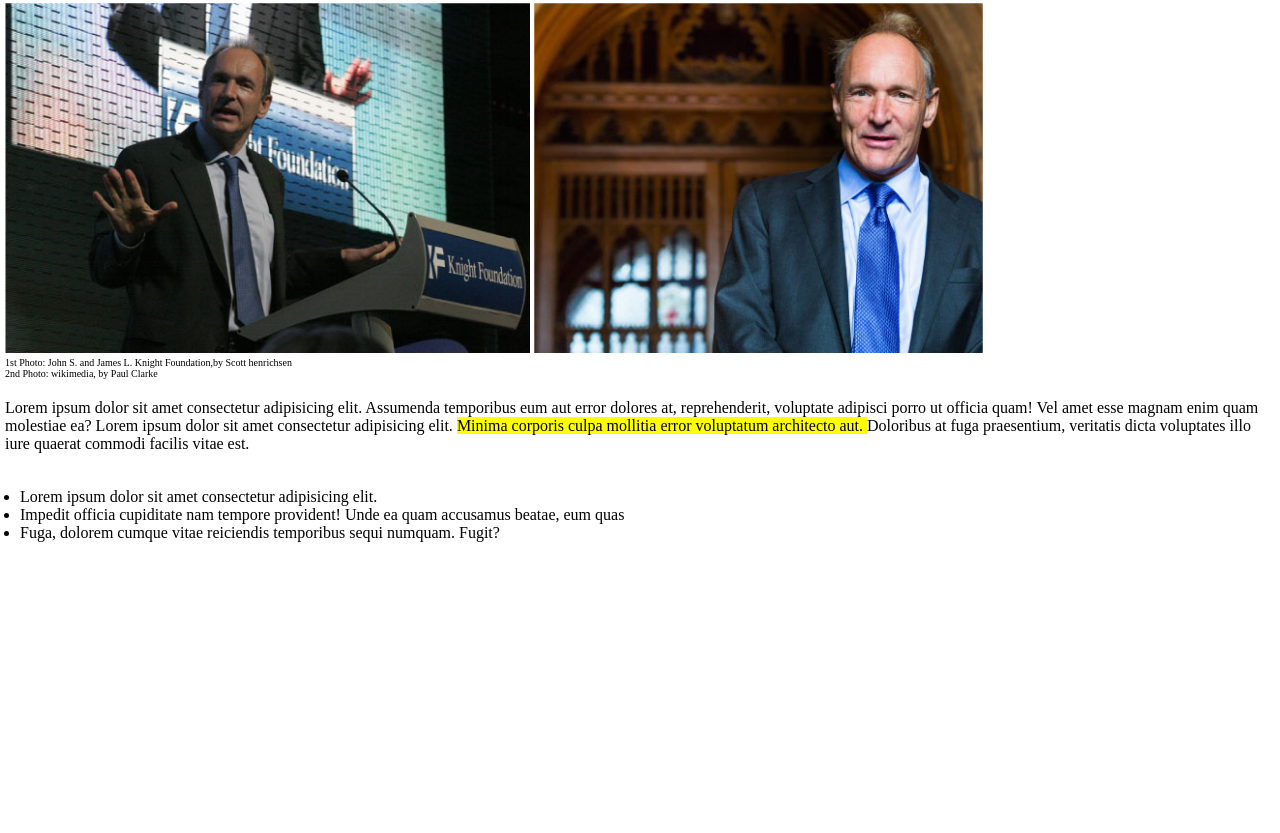
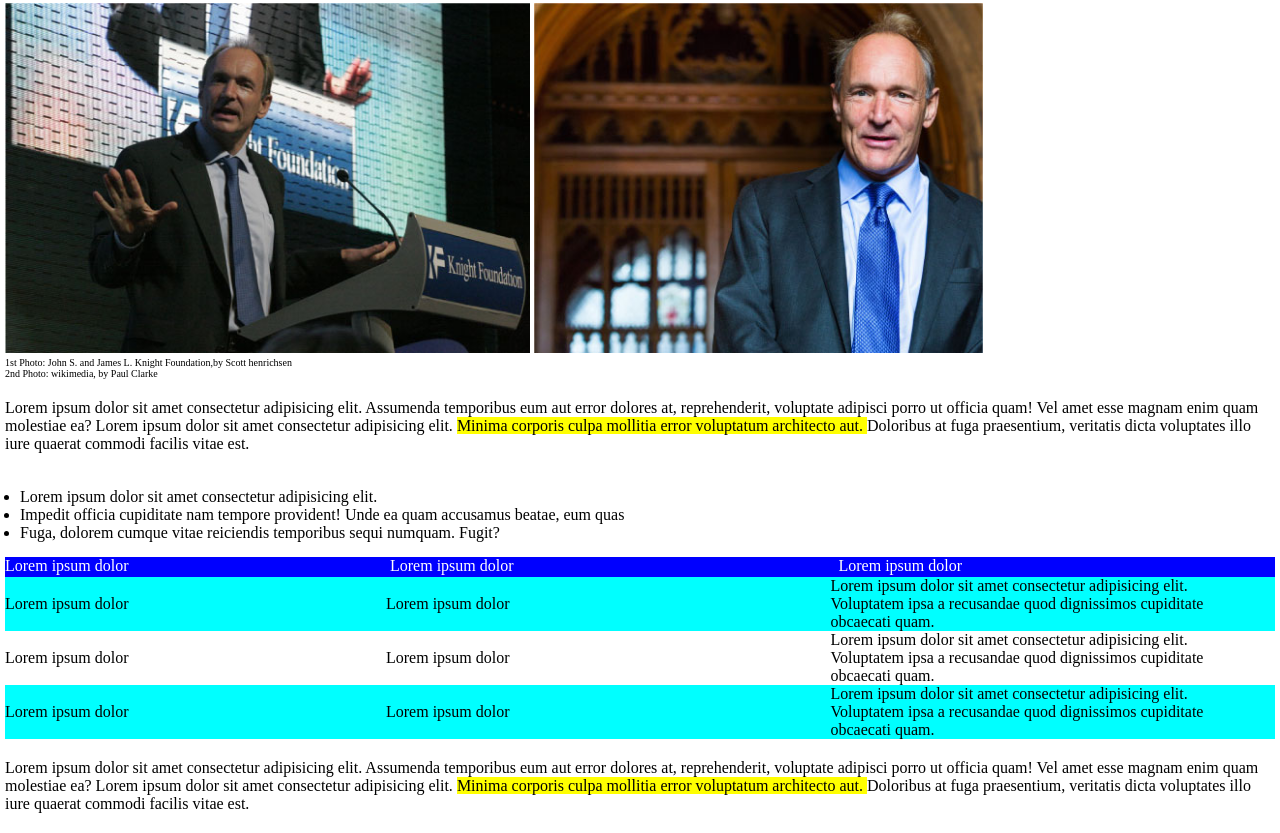
Before and after one commit to MirkoCaccavone/html-css-booleaner, a plain HTML site: page index.html in a window 1280 px wide. Shown: the part 281-1114 px from the top of the page. Before the commit the page ends 858 px from the top, so only its background shows below. Drawn offline with Linux system fonts and the light colour scheme.

Commit message:
fine main

```diff
--- a/css/style.css
+++ b/css/style.css
@@ -1,6 +1,7 @@
 *{
     box-sizing: border-box;
     margin: 0;
+    padding: 0;
 }
 header{
     background-image: url(../img/pattern.png);
@@ -59,3 +60,36 @@ main img{
 #unordered_list ul{
     padding: 15px;
 }
+
+.riga_blu{
+    background-color: blue;
+    color: white;
+    height: 20px;
+}
+
+.prima_colonna{
+    display: inline-block;
+    width: 30%;
+}
+
+.seconda_colonna{
+    display: inline-block;
+    width: 35%;
+}
+
+.terza_colonna{
+    display: inline-block;
+    width: 30%;
+}
+
+.riga_azurra{
+    background-color: aqua;
+    display: flex;
+    align-items: center;
+}
+
+.riga_bianca{
+    background-color: white;
+    display: flex;
+    align-items: center;
+}
--- a/index.html
+++ b/index.html
@@ -56,6 +56,52 @@
             </ul>
         </section>
 
+        <!-- creazione tabella -->
+        <section id="tabella">
+            <div class="riga_blu">
+                <span class="prima_colonna">Lorem ipsum dolor</span>
+                <span class="seconda_colonna">Lorem ipsum dolor</span>
+                <span class="terza_colonna">Lorem ipsum dolor</span>
+            </div>
+
+            <div class="riga_azurra">
+                <span class="prima_colonna">Lorem ipsum dolor</span>
+                <span class="seconda_colonna">Lorem ipsum dolor</span>
+                <span class="terza_colonna">
+                    Lorem ipsum dolor sit amet consectetur adipisicing elit. Voluptatem ipsa a recusandae quod dignissimos cupiditate obcaecati quam.
+                </span>
+            </div>
+
+            <div class="riga_bianca">
+                <span class="prima_colonna">Lorem ipsum dolor</span>
+                <span class="seconda_colonna">Lorem ipsum dolor</span>
+                <span class="terza_colonna">
+                    Lorem ipsum dolor sit amet consectetur adipisicing elit. Voluptatem ipsa a recusandae quod dignissimos cupiditate obcaecati quam.
+                </span>
+            </div>
+
+            <div class="riga_azurra">
+                <span class="prima_colonna">Lorem ipsum dolor</span>
+                <span class="seconda_colonna">Lorem ipsum dolor</span>
+                <span class="terza_colonna">
+                    Lorem ipsum dolor sit amet consectetur adipisicing elit. Voluptatem ipsa a recusandae quod dignissimos cupiditate obcaecati quam.
+                </span>
+            </div>
+
+
+        </section>
+
+                <!-- section con testo -->
+                <section class=" testo_lorem">
+                    <p>
+                        Lorem ipsum dolor sit amet consectetur adipisicing elit. Assumenda temporibus eum aut error dolores at, reprehenderit, voluptate adipisci porro ut officia quam! Vel amet esse magnam enim quam molestiae ea? Lorem ipsum dolor sit amet consectetur adipisicing elit.
+                        <span>
+                            Minima corporis culpa mollitia error voluptatum architecto aut.
+                        </span>
+                        Doloribus at fuga praesentium, veritatis dicta voluptates illo iure quaerat commodi facilis vitae est.
+                    </p>
+                </section>
+
     </main>
 
     <!-- contenuti correlati -->
```
